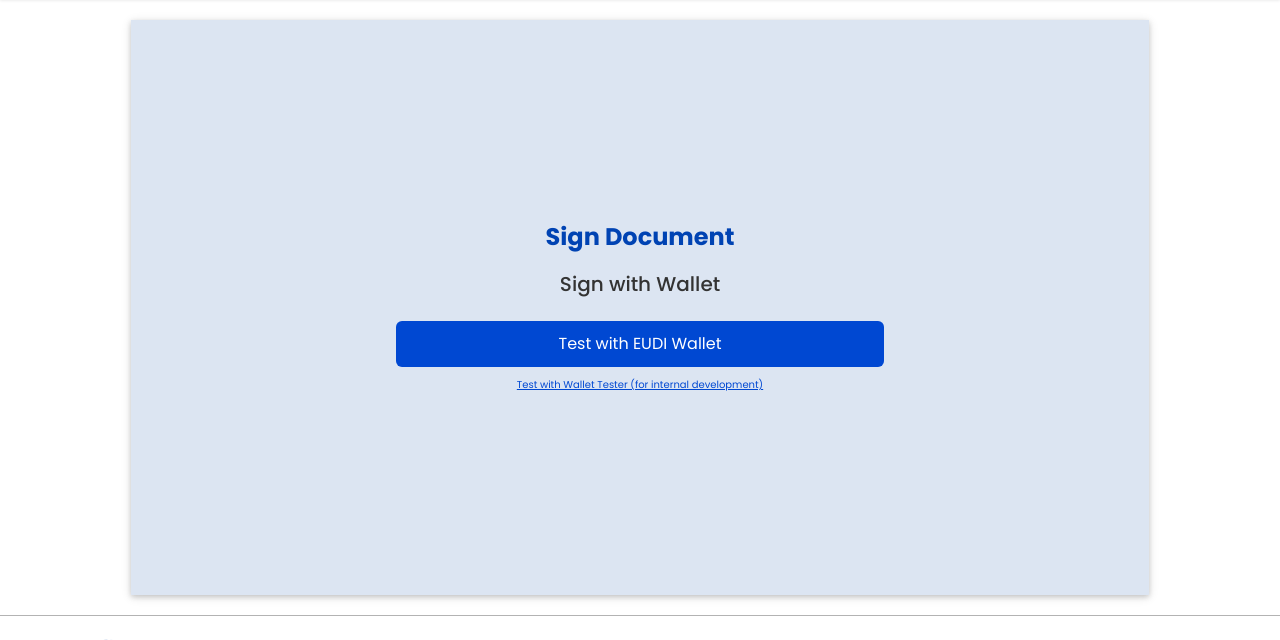
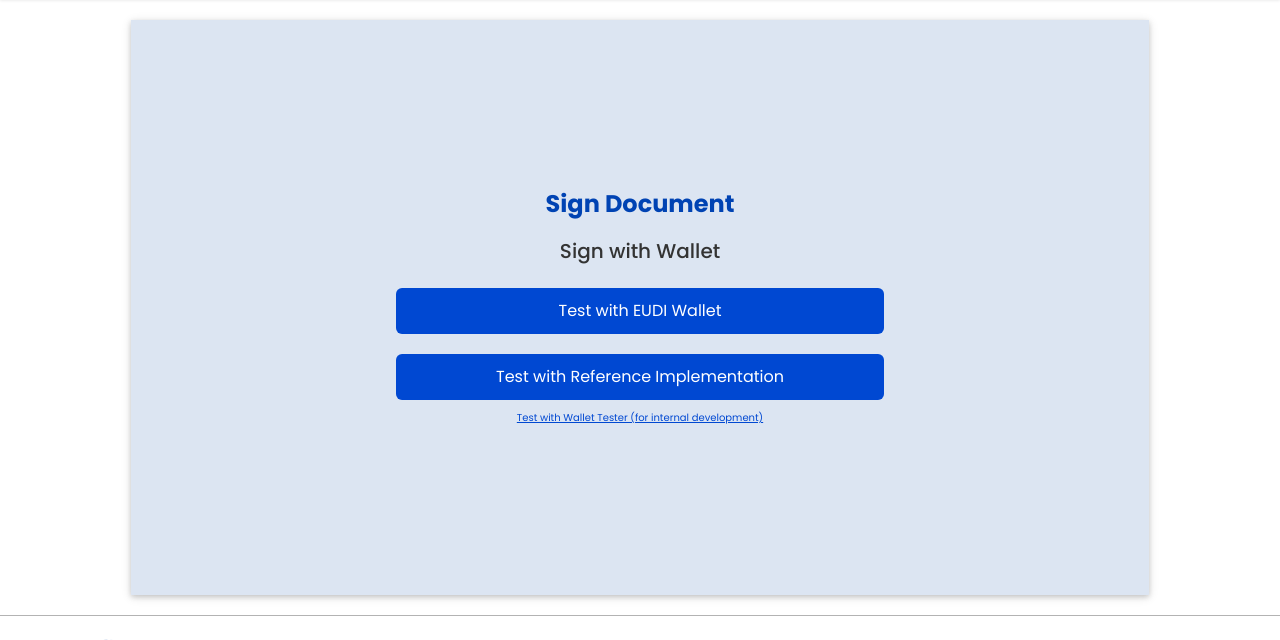
Before and after one commit to eu-digital-identity-wallet/eudi-srv-web-walletdriven-signer-relyingparty-py, a Flask app: page /rp/tester/document/sign in a window 1280 px wide. Shown: the part 65-705 px from the top of the page. Run offline with Flask 3, Linux system fonts and the light colour scheme; the visitor is signed in with stand-in values (Sample User, id 1); parts of the project's set-up code (start-up, migrations or seed data) failed here and were passed over.

Commit message:
Update code to url encode the 'request_uri' and add additional scheme

```diff
--- a/app/model/wallet/requests.py
+++ b/app/model/wallet/requests.py
@@ -22,6 +22,7 @@
     current_app as app
 )
 from model import keys as keys_service
+from urllib.parse import quote
 
 jwt_algorithm = Config.jwt_algorithm
 
@@ -67,9 +68,10 @@
         raise Exception("It was impossible to complete the request, as there was an error accessing the database.")
 
     request_uri = Config.service_url + "/wallet/sd/" + nonce
+    request_uri_url_encoded = quote(request_uri, safe="")
     app.logger.info("Generated the Request Uri Value.")
 
-    link_to_wallet = wallet_url+"?request_uri="+request_uri+"&client_id="+client_id
+    link_to_wallet = wallet_url+"?request_uri="+request_uri_url_encoded+"&client_id="+client_id
     app.logger.info("Generated the link to wallet: "+link_to_wallet)
 
     return link_to_wallet, nonce
--- a/app/routes.py
+++ b/app/routes.py
@@ -172,8 +172,21 @@
         return render_template("500.html")
     app.logger.info("Client Id Scheme: " + client_id_scheme)
 
-    wallet_url = "mdoc-openid4vp://" + Config.service_url
+    wallet_url = "mdoc-openid4vp://" + Config.service_domain
     return start_wallet_interaction(wallet_url, client_id_scheme)
+
+
+@rp.route("/document/sign/wallet/reference-implementation", methods=['GET'])
+@login_required
+def sign_with_reference_implementation():
+    client_id_scheme = request.args.get("scheme")
+    if client_id_scheme != "pre-registered" and client_id_scheme != "x509_san_dns":
+        return render_template("500.html")
+    app.logger.info("Client Id Scheme: " + client_id_scheme)
+
+    wallet_url = "eudi-rqes://" + Config.service_domain
+    return start_wallet_interaction(wallet_url, client_id_scheme)
+
 
 @rp.route("/document/signed", methods=['GET'])
 @login_required
--- a/app/templates/select-wallet-page.html
+++ b/app/templates/select-wallet-page.html
@@ -32,7 +32,6 @@
     <button class="btn custom-btn" onclick="selectWalletOption()">
       Test with EUDI Wallet
     </button>
-
     <div id="wallet-option">
       <a
         href="{{ url_for('RP.sign_with_wallet', scheme='x509_san_dns') }}"
@@ -44,6 +43,27 @@
       <br>
       <a
         href="{{ url_for('RP.sign_with_wallet', scheme='pre-registered') }}"
+        style="text-decoration: none"
+      >
+        Test with Pre-Registered
+          <i class="fa-solid fa-arrow-right"></i>
+      </a>
+    </div>
+
+    <button class="btn custom-btn" onclick="selectReferenceImplementationOption()">
+      Test with Reference Implementation
+    </button>
+    <div id="ri-option">
+      <a
+        href="{{ url_for('RP.sign_with_reference_implementation', scheme='x509_san_dns') }}"
+        style="text-decoration: none"
+      >
+        Test with X509_Sans_Uri
+          <i class="fa-solid fa-arrow-right"></i>
+      </a>
+      <br>
+      <a
+        href="{{ url_for('RP.sign_with_reference_implementation', scheme='pre-registered') }}"
         style="text-decoration: none"
       >
         Test with Pre-Registered
@@ -76,14 +96,23 @@
 <script>
   document.getElementById("wallet-option").hidden = true;
   document.getElementById("tester-option").hidden = true;
+  document.getElementById("ri-option").hidden = true;
 
   function selectWalletOption() {
     document.getElementById("wallet-option").hidden = false;
+    document.getElementById("ri-option").hidden = true;
+    document.getElementById("tester-option").hidden = true;
+  }
+
+  function selectReferenceImplementationOption() {
+    document.getElementById("wallet-option").hidden = true;
+    document.getElementById("ri-option").hidden = false;
     document.getElementById("tester-option").hidden = true;
   }
 
   function selectTesterOption() {
     document.getElementById("wallet-option").hidden = true;
+    document.getElementById("ri-option").hidden = true;
     document.getElementById("tester-option").hidden = false;
   }
 </script>
```
